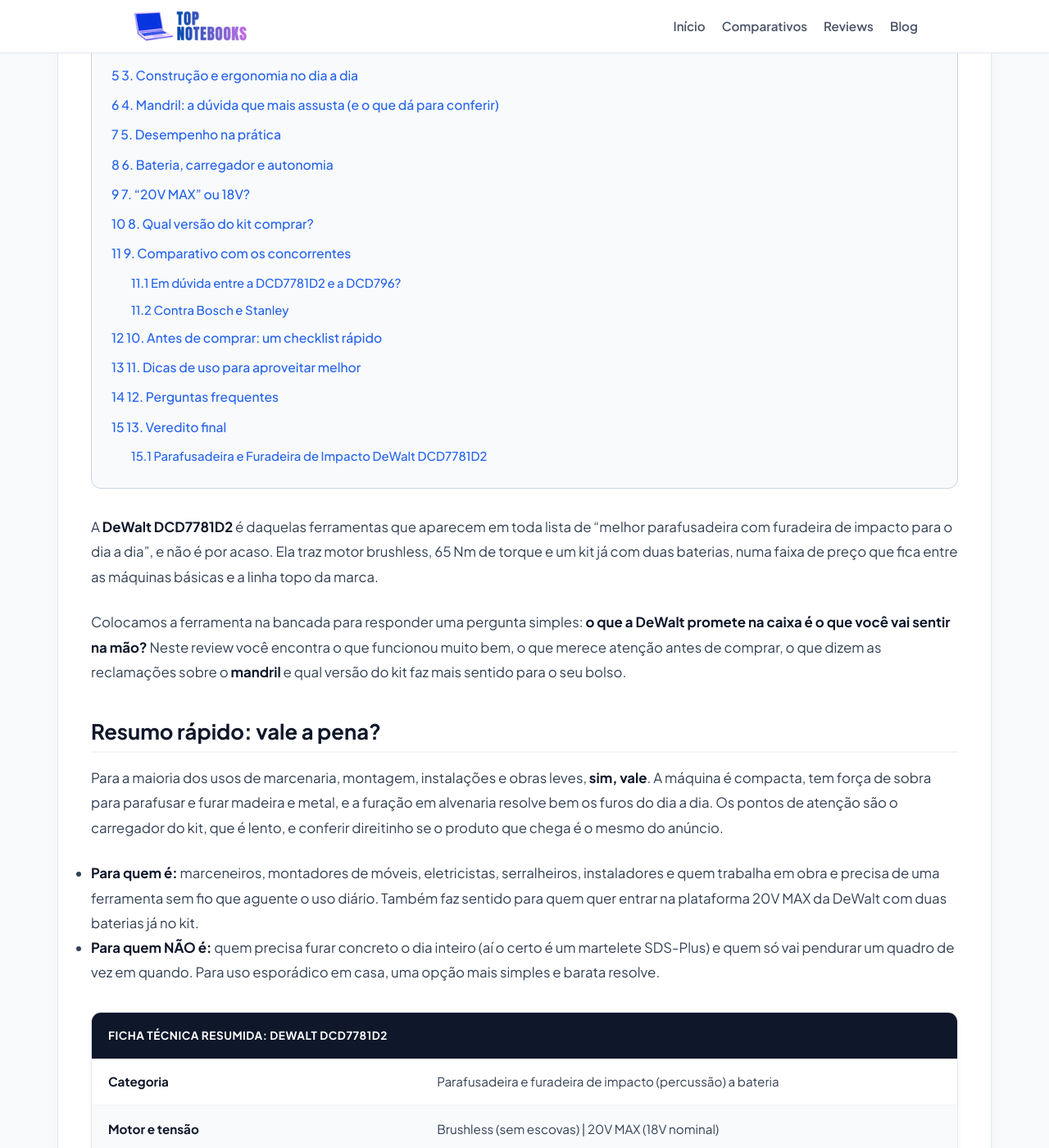
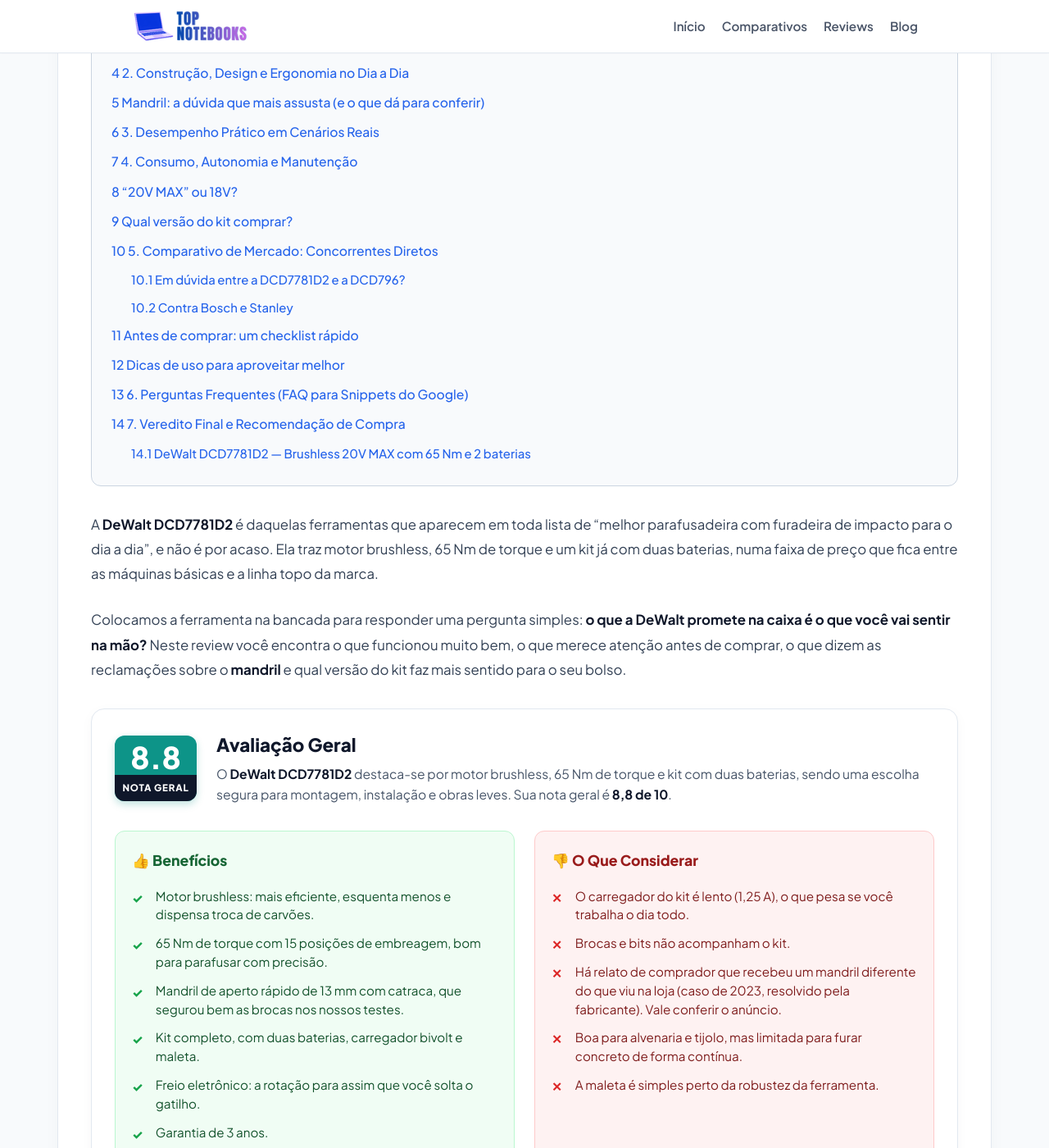
Before and after one commit to membroequipe/SiteReview, a Jekyll site: the page built from _posts/2026-10-14-dewalt.md, in a window 1280 px wide and 1400 px high, scrolled down 912 px. Shown: the whole window at 82% size. Built offline with Jekyll 4.4.1, drawn with Linux system fonts in a browser that asks for light colours; some of the changed text lies outside the part shown.

Commit message:
Add files via upload

```diff
--- a/_posts/2026-10-14-dewalt.md
+++ b/_posts/2026-10-14-dewalt.md
@@ -12,6 +12,43 @@
 A **DeWalt DCD7781D2** é daquelas ferramentas que aparecem em toda lista de "melhor parafusadeira com furadeira de impacto para o dia a dia", e não é por acaso. Ela traz motor brushless, 65 Nm de torque e um kit já com duas baterias, numa faixa de preço que fica entre as máquinas básicas e a linha topo da marca.
 
 Colocamos a ferramenta na bancada para responder uma pergunta simples: **o que a DeWalt promete na caixa é o que você vai sentir na mão?** Neste review você encontra o que funcionou muito bem, o que merece atenção antes de comprar, o que dizem as reclamações sobre o **mandril** e qual versão do kit faz mais sentido para o seu bolso.
+
+<div class="review-summary-card">
+  <div class="review-summary-header">
+    <div class="score-badge-box">
+      <span class="score-number-val">8.8</span>
+      <span class="score-label-txt">NOTA GERAL</span>
+    </div>
+    <div class="review-summary-text">
+      <h3>Avaliação Geral</h3>
+      <p>O <strong>DeWalt DCD7781D2</strong> destaca-se por motor brushless, 65 Nm de torque e kit com duas baterias, sendo uma escolha segura para montagem, instalação e obras leves. Sua nota geral é <strong>8,8 de 10</strong>.</p>
+    </div>
+  </div>
+
+  <div class="pros-cons-grid">
+    <div class="pros-box">
+      <h4>👍 Benefícios</h4>
+      <ul>
+        <li>Motor brushless: mais eficiente, esquenta menos e dispensa troca de carvões.</li>
+        <li>65 Nm de torque com 15 posições de embreagem, bom para parafusar com precisão.</li>
+        <li>Mandril de aperto rápido de 13 mm com catraca, que segurou bem as brocas nos nossos testes.</li>
+        <li>Kit completo, com duas baterias, carregador bivolt e maleta.</li>
+        <li>Freio eletrônico: a rotação para assim que você solta o gatilho.</li>
+        <li>Garantia de 3 anos.</li>
+      </ul>
+    </div>
+    <div class="cons-box">
+      <h4>👎 O Que Considerar</h4>
+      <ul>
+        <li>O carregador do kit é lento (1,25 A), o que pesa se você trabalha o dia todo.</li>
+        <li>Brocas e bits não acompanham o kit.</li>
+        <li>Há relato de comprador que recebeu um mandril diferente do que viu na loja (caso de 2023, resolvido pela fabricante). Vale conferir o anúncio.</li>
+        <li>Boa para alvenaria e tijolo, mas limitada para furar concreto de forma contínua.</li>
+        <li>A maleta é simples perto da robustez da ferramenta.</li>
+      </ul>
+    </div>
+  </div>
+</div>
 
 ## Resumo rápido: vale a pena?
 
@@ -68,22 +105,36 @@
         <td>Garantia</td>
         <td>3 anos</td>
       </tr>
+      <tr>
+        <td>Destaque Principal</td>
+        <td>Motor brushless com 65 Nm de torque e kit com duas baterias</td>
+      </tr>
     </tbody>
   </table>
 </div>
 
 *\*A capacidade em alvenaria varia conforme a fonte: lojas brasileiras informam 13 mm, e a ficha internacional cita 6,5 mm para concreto. Na prática, para concreto, fique em brocas pequenas e médias. Detalhes na seção de desempenho.*
 
-<div class="product-intro-box">
-  <div class="product-intro-details">
-    <h3>Parafusadeira e Furadeira de Impacto DeWalt DCD7781D2</h3>
-    <p>Confira o preço e a disponibilidade atualizada:</p>
-  </div>
-  <div class="product-intro-buttons">
-    <a href="SEU_LINK_DE_AFILIADO_ML" target="_blank" rel="nofollow" class="btn-intro btn-ml">
-      <img src="{{ '/assets/images/posts/mercadolivre-logo.png' | relative_url }}" alt="Mercado Livre">
-      <span>Ver Preço no Mercado Livre</span>
-    </a>
+<div class="product-card-affiliate">
+  <div class="product-card-body">
+    <div class="product-card-img">
+      <img src="{{ '/assets/images/posts/teste-dewalt.jpg' | relative_url }}" alt="DeWalt DCD7781D2">
+    </div>
+    <div class="product-card-info">
+      <h3 class="product-card-title">DeWalt DCD7781D2 — Brushless 20V MAX com 65 Nm e 2 baterias</h3>
+      <p class="product-card-subtitle">Parafusadeira e furadeira de impacto com mandril de 13 mm, carregador bivolt e maleta — verifique o kit no momento da compra.</p>
+      <div class="product-card-buttons">
+        <a href="SEU_LINK_AMAZON" target="_blank" rel="nofollow" class="btn-store btn-amazon-green">
+          🛒 Amazon
+        </a>
+        <a href="SEU_LINK_MERCADO_LIVRE" target="_blank" rel="nofollow" class="btn-store btn-ml-yellow">
+          Mercado Livre
+        </a>
+        <a href="SEU_LINK_SHOPEE" target="_blank" rel="nofollow" class="btn-store btn-shopee-red">
+          Shopee
+        </a>
+      </div>
+    </div>
   </div>
 </div>
 
@@ -95,7 +146,7 @@
 
 Aqui você tem o melhor dos dois mundos para o uso geral: parafusa, fura madeira e metal e, com o modo de impacto ligado, fura alvenaria. Só não espere a mesma força de aperto de uma parafusadeira de impacto dedicada.
 
-## 1. Primeiras impressões
+## 1. Primeiras Impressões e Contexto de Uso
 
 Abrimos o kit e a primeira coisa que chamou atenção foi o peso: a máquina é curta e bem equilibrada. A DeWalt informa cerca de 1,3 kg só da ferramenta, e com a bateria o conjunto fica um pouco mais pesado, como em qualquer máquina 20V. Mesmo assim, não cansa o pulso em tarefas longas, como montar um guarda-roupa inteiro.
 
@@ -103,33 +154,7 @@
 
 O que queríamos descobrir logo de cara: os 65 Nm chegam de forma progressiva ou vêm com tranco? Spoiler: a resposta é boa, e a gente conta abaixo.
 
-## 2. Prós e contras
-
-<div class="pros-cons-grid">
-  <div class="pros-box">
-    <h4>O que gostamos</h4>
-    <ul>
-      <li>Motor brushless: mais eficiente, esquenta menos e dispensa troca de carvões.</li>
-      <li>65 Nm de torque com 15 posições de embreagem, bom para parafusar com precisão.</li>
-      <li>Mandril de aperto rápido de 13 mm com catraca, que segurou bem as brocas nos nossos testes.</li>
-      <li>Kit completo, com duas baterias, carregador bivolt e maleta.</li>
-      <li>Freio eletrônico: a rotação para assim que você solta o gatilho.</li>
-      <li>Garantia de 3 anos.</li>
-    </ul>
-  </div>
-  <div class="cons-box">
-    <h4>O que merece atenção</h4>
-    <ul>
-      <li>O carregador do kit é lento (1,25 A), o que pesa se você trabalha o dia todo.</li>
-      <li>Brocas e bits não acompanham o kit.</li>
-      <li>Há relato de comprador que recebeu um mandril diferente do que viu na loja (caso de 2023, resolvido pela fabricante). Vale conferir o anúncio.</li>
-      <li>Boa para alvenaria e tijolo, mas limitada para furar concreto de forma contínua.</li>
-      <li>A maleta é simples perto da robustez da ferramenta.</li>
-    </ul>
-  </div>
-</div>
-
-## 3. Construção e ergonomia no dia a dia
+## 2. Construção, Design e Ergonomia no Dia a Dia
 
 O corpo segue o padrão amarelo e preto da marca, em polímero resistente, com emborrachado nos pontos de apoio. Em nossos testes, a máquina levou uns tropeços na bancada e nada mudou na estrutura.
 
@@ -159,7 +184,7 @@
 4. **Se algo não bater, acione primeiro a loja.** Em compra online, o Código de Defesa do Consumidor garante 7 dias para desistir da compra, e o fornecedor tem um prazo de 30 dias para sanar um defeito. Isso é só uma orientação geral, não é aconselhamento jurídico.
 5. **Guarde a nota fiscal**, que também vale para a garantia de 3 anos.
 
-## 5. Desempenho na prática
+## 3. Desempenho Prático em Cenários Reais
 
 Passamos a DCD7781D2 por quatro situações do nosso protocolo:
 
@@ -168,7 +193,7 @@
 3. **Alvenaria com impacto.** Com o modo de impacto ligado (até 29.750 IPM), furamos tijolo baiano e parede de concreto residencial com broca de widia de 8 mm. Para buchas de suporte de TV, quadros e prateleiras, resolve bem. Mas atenção: a ficha internacional da ferramenta cita 6,5 mm como capacidade em concreto, então para furos grandes ou muitos furos seguidos, o martelete é a ferramenta certa.
 4. **Teste de estresse.** Fizemos furos em sequência em madeira maciça com serra copo de 51 mm, de propósito, para forçar a máquina. O torque se manteve estável, e depois de uma série de furos em profundidade total a proteção térmica atuou. É um comportamento normal de segurança, mas mostra que esse tipo de serviço contínuo é o limite dela.
 
-## 6. Bateria, carregador e autonomia
+## 4. Consumo, Autonomia e Manutenção
 
 Em um dia comum de montagem de móveis e fixações, uma bateria de 2,0 Ah durou, no nosso uso, entre 70 e 90 minutos de trabalho intermitente. Para a maioria dos serviços, é suficiente.
 
@@ -216,7 +241,7 @@
 
 **Dica rápida:** compare o preço do kit D2 com o da versão D1 mais uma bateria avulsa. Muitas vezes o kit com duas baterias compensa.
 
-## 9. Comparativo com os concorrentes
+## 5. Comparativo de Mercado: Concorrentes Diretos
 
 ### Em dúvida entre a DCD7781D2 e a DCD796?
 
@@ -287,14 +312,14 @@
 * Se você pretende usar o dia todo, considere já incluir um **carregador mais rápido** na conta.
 * Pensa em furar muito concreto? Olhe para um martelete SDS-Plus em vez de forçar a furadeira.
 
-## 11. Dicas de uso para aproveitar melhor
+## Dicas de uso para aproveitar melhor
 
 * **Parafusar:** use a 1ª velocidade e comece com a embreagem em número baixo, subindo aos poucos até o parafuso assentar sem passar do ponto.
 * **Furar metal e madeira:** use a 2ª velocidade, **sem** o modo de impacto.
 * **Furar parede:** ative o impacto, use broca de widia e vá com avanço firme, sem fazer força demais. Antes de furar, confira onde passam fios e tubulações.
 * **Bateria:** evite deixá-la em carro quente ou ao sol, e não use a máquina até a bateria acabar por completo toda vez. Dura mais assim.
 
-## 12. Perguntas frequentes
+## 6. Perguntas Frequentes (FAQ para Snippets do Google)
 
 **A DeWalt DCD7781D2 tem motor brushless (sem escovas)?**
 Sim. O motor sem escovas de carvão dá mais eficiência, menos aquecimento e menos manutenção.
@@ -323,7 +348,7 @@
 **Quanto tempo a bateria de 2,0 Ah dura?**
 No nosso uso, entre 70 e 90 minutos de trabalho intermitente. Varia conforme o material e o tipo de serviço.
 
-## 13. Veredito final
+## 7. Veredito Final e Recomendação de Compra
 
 A **DeWalt DCD7781D2** é uma escolha segura para quem quer uma ferramenta sem fio de verdade, para trabalhar toda semana e não só montar um móvel por ano. Motor brushless, torque forte, mandril firme, duas baterias no kit e 3 anos de garantia pesam bastante a favor. O carregador lento e a ausência de brocas e bits no kit são as ressalvas, e nenhuma delas é um problema sem solução.
 
@@ -333,15 +358,25 @@
 
 **Nossa avaliação:** recomendamos para quem trabalha com montagem, instalação e obras leves e quer uma ferramenta durável, versátil e pronta para a rotina.
 
-<div class="product-intro-box">
-  <div class="product-intro-details">
-    <h3>Parafusadeira e Furadeira de Impacto DeWalt DCD7781D2</h3>
-    <p>Confira o preço e a disponibilidade atualizada:</p>
-  </div>
-  <div class="product-intro-buttons">
-    <a href="SEU_LINK_DE_AFILIADO_ML" target="_blank" rel="nofollow" class="btn-intro btn-ml">
-      <img src="{{ '/assets/images/posts/mercadolivre-logo.png' | relative_url }}" alt="Mercado Livre">
-      <span>Ver Preço no Mercado Livre</span>
-    </a>
+<div class="product-card-affiliate">
+  <div class="product-card-body">
+    <div class="product-card-img">
+      <img src="{{ '/assets/images/posts/teste-dewalt.jpg' | relative_url }}" alt="DeWalt DCD7781D2">
+    </div>
+    <div class="product-card-info">
+      <h3 class="product-card-title">DeWalt DCD7781D2 — Brushless 20V MAX com 65 Nm e 2 baterias</h3>
+      <p class="product-card-subtitle">Parafusadeira e furadeira de impacto com mandril de 13 mm, carregador bivolt e maleta — verifique o kit no momento da compra.</p>
+      <div class="product-card-buttons">
+        <a href="SEU_LINK_AMAZON" target="_blank" rel="nofollow" class="btn-store btn-amazon-green">
+          🛒 Amazon
+        </a>
+        <a href="SEU_LINK_MERCADO_LIVRE" target="_blank" rel="nofollow" class="btn-store btn-ml-yellow">
+          Mercado Livre
+        </a>
+        <a href="SEU_LINK_SHOPEE" target="_blank" rel="nofollow" class="btn-store btn-shopee-red">
+          Shopee
+        </a>
+      </div>
+    </div>
   </div>
 </div>
```
Also changed, not shown: other parts of _posts/2026-10-14-dewalt.md (+4 -4 lines).
